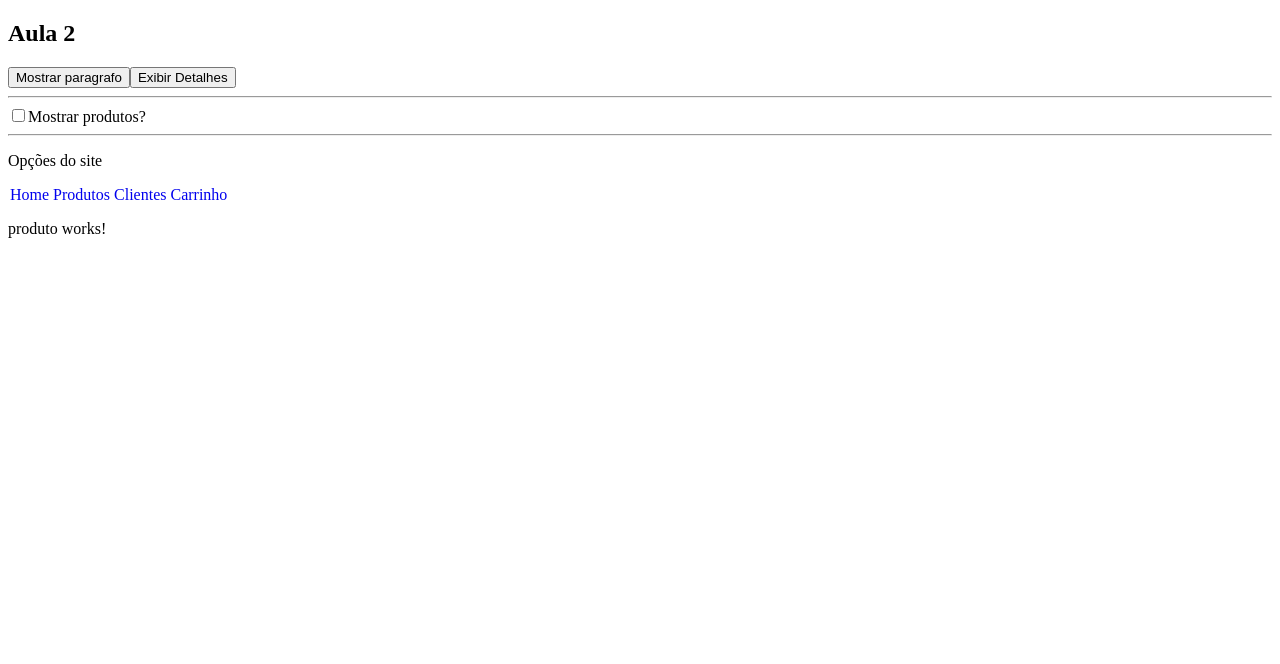
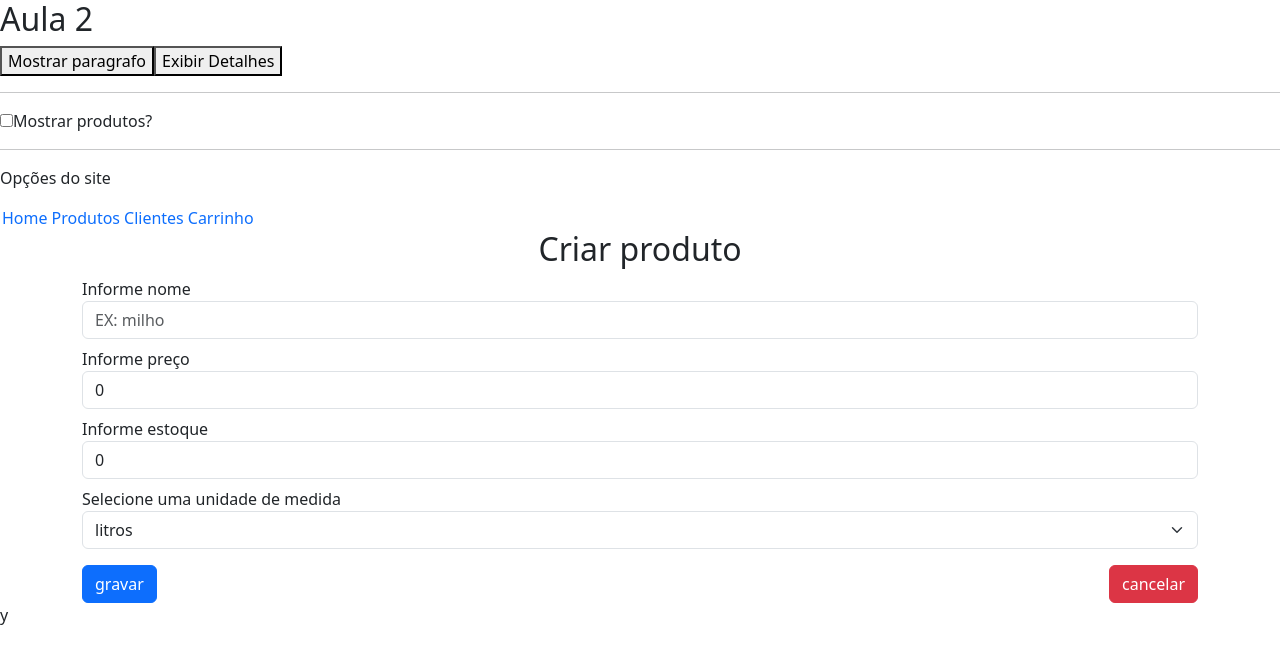
Before and after one commit to instrutorvilson/angular-pr, an Angular app: page /produtos in a window 1280 px wide. Shown: the top 664 px of the page. Built offline with nearby package versions, Linux system fonts and the light colour scheme.

Commit message:
Criando formulário de produtos com two-way-data-bind

```diff
--- a/src/app/produto/produto.html
+++ b/src/app/produto/produto.html
@@ -1 +1,34 @@
-<p>produto works!</p>
+<div class="container">
+    <h2 class="text-center">Criar produto</h2>
+<label>Informe nome</label>
+<input [(ngModel)]="produto.descricao"
+type="text"
+class="form-control"
+placeholder="EX: milho" />
+
+    <label class="mt-2">Informe preço</label>
+    <input [(ngModel)]="produto.preco"
+    type="text"
+    class="form-control"
+    placeholder="EX: 10.50" />
+
+    <label class="mt-2">Informe estoque</label>
+    <input [(ngModel)]="produto.estoque"
+    type="text"
+    class="form-control"
+    placeholder="EX: 10" />
+
+    <label class="mt-2">Selecione uma unidade de medida</label>
+    <select [(ngModel)]="produto.unMedida" class="form-select">
+        <option value="LT">litros</option>
+        <option value="KG">Kilos</option>
+        <option value="MT">metros</option>
+        <option value="UN">unidade</option>
+    </select>
+    <div class="mt-3 d-flex justify-content-between">
+        <button (click)="salvar()" class="btn btn-primary">gravar</button>
+        <button class="btn btn-danger">cancelar</button>
+    </div>
+
+</div>
+y
--- a/src/app/produto/produto.ts
+++ b/src/app/produto/produto.ts
@@ -1,11 +1,24 @@
 import { Component } from '@angular/core';
+import { FormsModule } from '@angular/forms';
+
+interface IProduto {
+  id?:number,
+  descricao: string,
+  unMedida: string,
+  preco: number,
+  estoque: number
+}
 
 @Component({
   selector: 'app-produto',
-  imports: [],
+  imports: [FormsModule],
   templateUrl: './produto.html',
   styleUrl: './produto.css',
 })
 export class Produto {
+  produto:IProduto = {descricao:'',preco:0, unMedida: 'LT',estoque:0}
 
+  salvar():void{
+    console.log(this.produto)
+  }
 }
--- a/src/index.html
+++ b/src/index.html
@@ -6,6 +6,8 @@
   <base href="/">
   <meta name="viewport" content="width=device-width, initial-scale=1">
   <link rel="icon" type="image/x-icon" href="favicon.ico">
+  <link href="https://cdn.jsdelivr.net/npm/bootstrap@5.3.8/dist/css/bootstrap.min.css"
+  rel="stylesheet" integrity="sha384-sRIl4kxILFvY47J16cr9ZwB07vP4J8+LH7qKQnuqkuIAvNWLzeN8tE5YBujZqJLB" crossorigin="anonymous">
 </head>
 <body>
   <app-root></app-root>
```
Also changed, not shown: atividades.txt (added).
